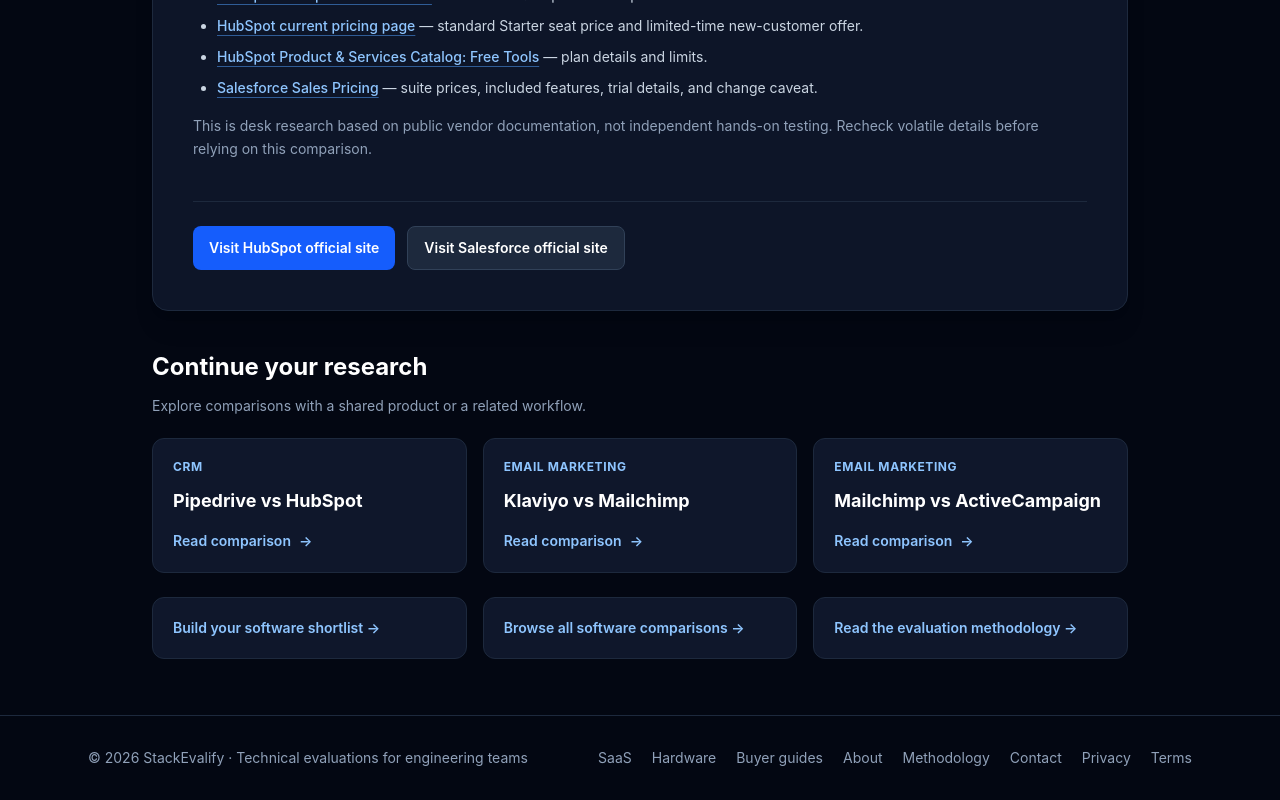
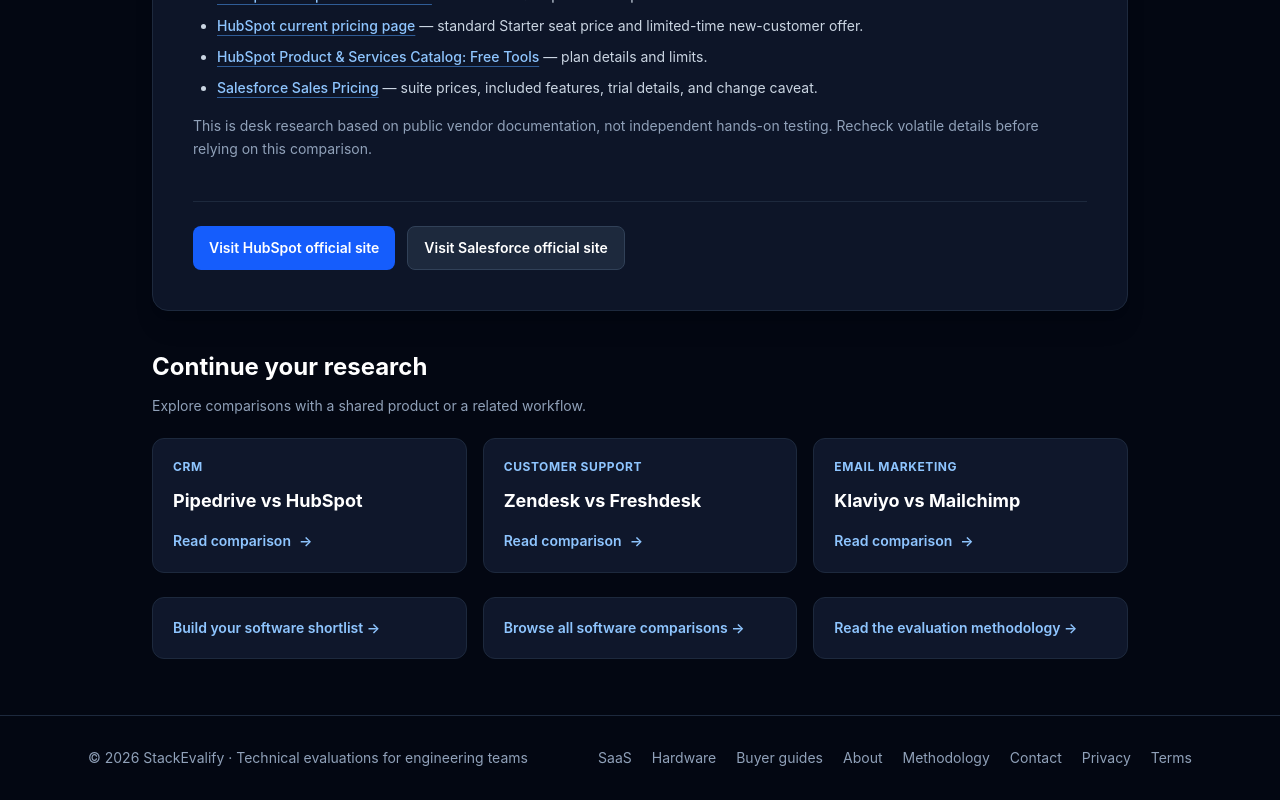
Before and after one commit to nguyenquocthieu231218-afk/b2b-hub, a Next.js app: page /hubspot-vs-salesforce in a window 1280 px wide. Shown: the part 2228-3028 px from the top of the page. Built offline with nearby package versions, Linux system fonts and the light colour scheme.

Commit message:
Strengthen reciprocal comparison clusters (#16)

```diff
--- a/lib/article-content.ts
+++ b/lib/article-content.ts
@@ -87,16 +87,26 @@ const relatedCategories: Record<string, readonly string[]> = {
   'Customer support': ['CRM', 'Team communication', 'Workflow automation'],
 };
 
+// Keep high-intent topic clusters reciprocal before filling the remaining slots
+// with the broader product/category relevance score below.
+const comparisonClusters: readonly (readonly string[])[] = [
+  ['/clickup-vs-notion', '/asana-vs-trello', '/jira-vs-monday', '/linear-vs-jira'],
+  ['/hubspot-vs-salesforce', '/pipedrive-vs-hubspot', '/zendesk-vs-freshdesk'],
+  ['/mailchimp-vs-activecampaign', '/mailchimp-vs-convertkit'],
+];
+
 export function getComparisonContext(tool1?: string, tool2?: string) {
   const current = comparisons.find(({ href }) => href === `/${tool1}-vs-${tool2}` || href === `/${tool2}-vs-${tool1}`);
   if (!current) return { current, related: [] as Comparison[] };
 
   const currentTools = current.href.slice(1).split('-vs-');
   const categoryOrder = relatedCategories[current.category] ?? [];
+  const currentCluster = comparisonClusters.find((cluster) => cluster.includes(current.href));
   const score = (comparison: Comparison) => {
     const sharedTools = comparison.href.slice(1).split('-vs-').filter((tool) => currentTools.includes(tool)).length;
     const categoryIndex = categoryOrder.indexOf(comparison.category);
-    return sharedTools * 100 + (comparison.category === current.category ? 30 : categoryIndex >= 0 ? 20 - categoryIndex : 0);
+    const clusterPriority = currentCluster?.includes(comparison.href) ? 1_000 : 0;
+    return clusterPriority + sharedTools * 100 + (comparison.category === current.category ? 30 : categoryIndex >= 0 ? 20 - categoryIndex : 0);
   };
 
   const related = comparisons
--- a/scripts/check-seo.mjs
+++ b/scripts/check-seo.mjs
@@ -162,6 +162,21 @@ for (const path of comparisonPaths) assert(directory.includes(`href="${path}"`),
 assert.match(directory, /type="search"/);
 assert.match(directory, /id="comparison-category"/);
 assert(plainText(directory).includes('Showing 20 of 20 comparisons'), 'All comparisons must be present before JavaScript runs');
+
+const comparisonClusters = [
+  ['/clickup-vs-notion', '/asana-vs-trello', '/jira-vs-monday', '/linear-vs-jira'],
+  ['/hubspot-vs-salesforce', '/pipedrive-vs-hubspot', '/zendesk-vs-freshdesk'],
+  ['/mailchimp-vs-activecampaign', '/mailchimp-vs-convertkit'],
+];
+for (const cluster of comparisonClusters) {
+  for (const source of cluster) {
+    const related = pages.get(source)?.match(/<section aria-labelledby="related-comparisons"[^>]*>([\s\S]*?)<\/section>/)?.[1] ?? '';
+    for (const target of cluster) {
+      if (target !== source) assert(related.includes(`href="${target}"`), `${source}: missing reciprocal cluster link to ${target}`);
+    }
+  }
+}
+
 for (const path of ['/guides', '/guides/choose-b2b-software', '/guides/saas-total-cost', '/privacy', '/terms']) {
   assert(pages.has(path), `${path}: new guide or trust page missing from sitemap`);
 }
@@ -186,4 +201,4 @@ assert.equal((await request('/missing-seo-check-page')).status, 404, 'Missing pa
 const logoResponse = await request('/logo.png');
 assert.equal(logoResponse.status, 200);
 assert.deepEqual(Buffer.from(await logoResponse.arrayBuffer()), await readFile(new URL('../public/logo.png', import.meta.url)), 'Preview must serve the original logo bytes');
-console.log(`SEO checks passed: ${urls.length} indexable pages, ${comparisonPaths.length} comparisons, guide/article schema and TOC anchors, query canonicals, 4 held pages, 2 permanent redirects, visible original logo.`);
+console.log(`SEO checks passed: ${urls.length} indexable pages, ${comparisonPaths.length} comparisons, reciprocal topic clusters, guide/article schema and TOC anchors, query canonicals, 4 held pages, 2 permanent redirects, visible original logo.`);
```
